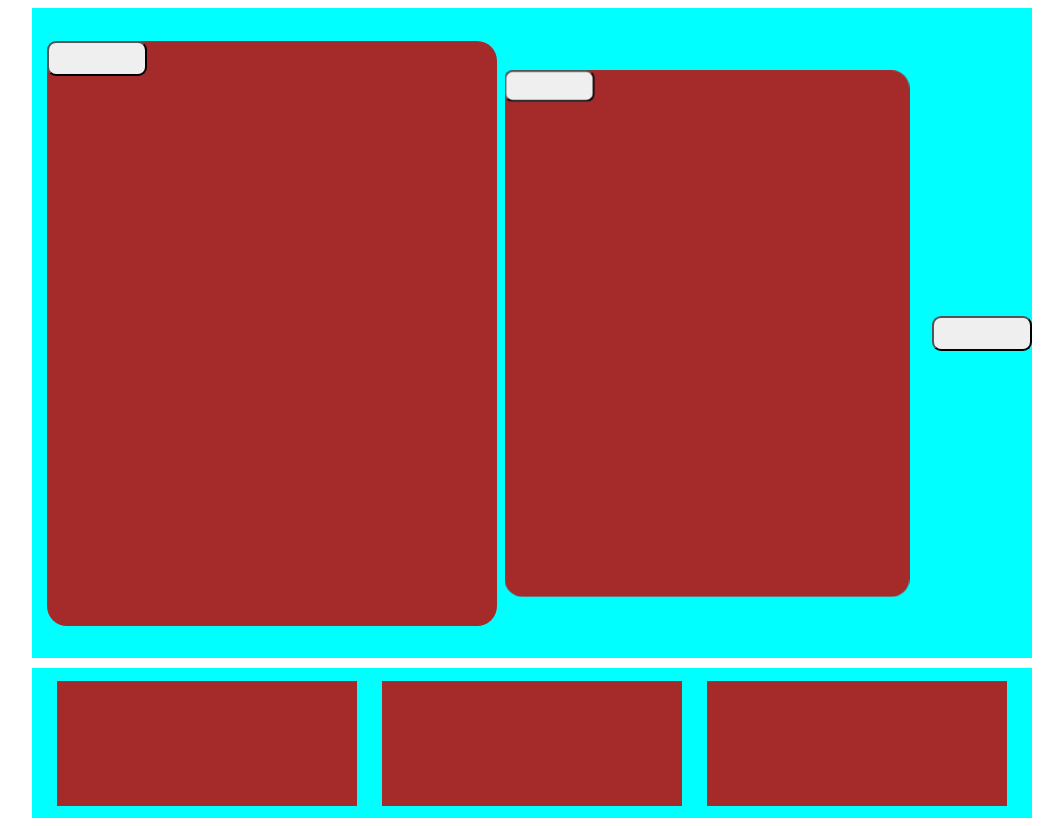
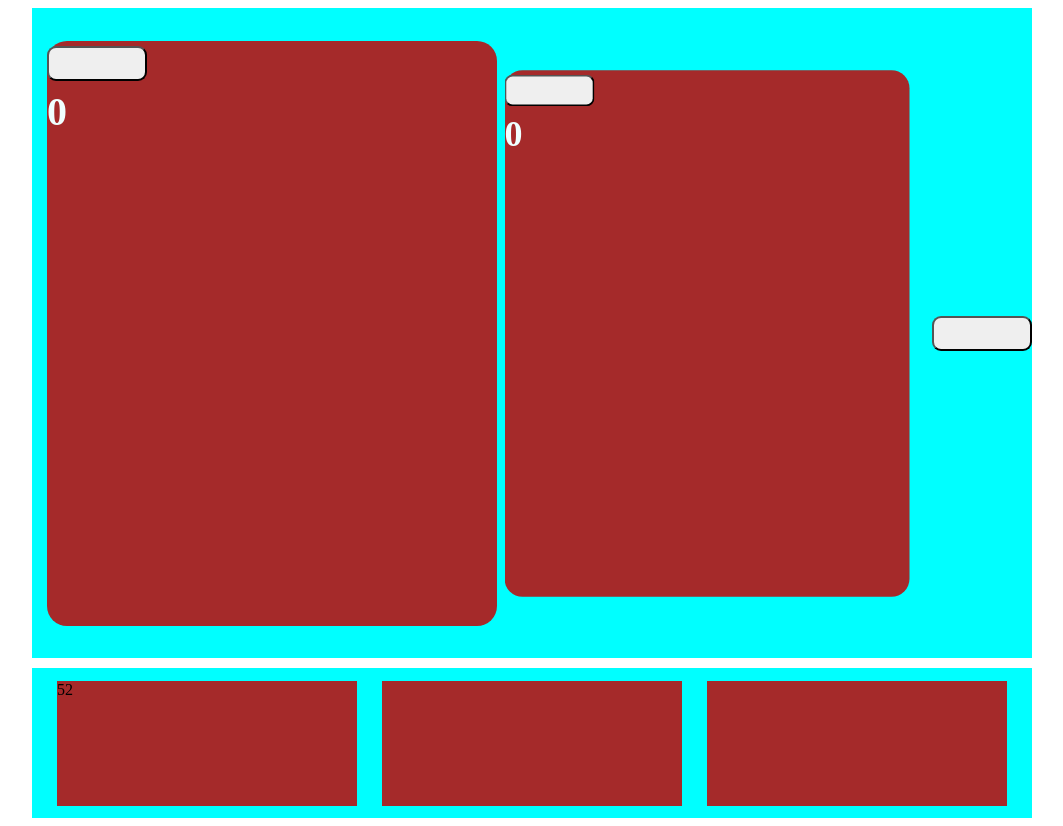
Before and after one commit to SirGraybon/black_jack_attack, a React (Vite) app: page / in a window 1280 px wide. Shown: the whole page, without its empty margins (108-1171 px from the left). Built offline with nearby package versions, Linux system fonts and the light colour scheme.

Commit message:
adds animation for taking damage

```diff
--- a/src/components/Dealer.jsx
+++ b/src/components/Dealer.jsx
@@ -1,11 +1,13 @@
 import "../styles/dealer.css"
-
+import shareState from "../state/StateContext"
 
 
 export const Dealer = function(){
+
+  const {drawCard, deck} = shareState()
 return(
   <div className="dealerComponent">
-    <div className="deck"></div>
+    <div className="deck" onClick={() => drawCard()}>{deck.length}</div>
     <div className="dealer"></div>
     <div className="burnPile"></div>
 
--- a/src/components/PlayArea.jsx
+++ b/src/components/PlayArea.jsx
@@ -1,36 +1,34 @@
 import React, { useState } from "react";
 import "../styles/playArea.css";
-import { motion } from "framer-motion";
+import { color, motion } from "framer-motion";
 import shareState from "../state/StateContext";
 
+const PlayArea = function () {
 
-const PlayArea = function () {
-  ////////////////DATA//////////////////////////////
-  const players = [{ playerId: 1 }, { playerId: 2 }];
   ///////////////STATE//////////////////////////////
-  const {turn, damage, takeDamage} = shareState()
+  const { turn, damage, takeDamage, players } = shareState();
   // const [turn, setTurn] = useState(1);
   // const [damage, setDamage] = useState(false)
   //////////////FUNCTIONs//////////////////////////
-  const handleClick = function(){
-    turn === 1 ? setTurn(2) : setTurn(1)
-  }
-  const attack = function(){
-    setDamage(true)
+  const handleClick = function () {
+    turn === 1 ? setTurn(2) : setTurn(1);
+  };
+  const attack = function () {
+    setDamage(true);
     setTimeout(() => {
-      setDamage(false)
-
+      setDamage(false);
     }, 500);
-  }
+  };
 
   /////////////ANIMATIONs//////////////////////////
   const animation = {
+    initial: {},
+    animate: {
+      scale: 0.7,
+      backgroundColor: "blue"
 
-
-
-      animate: damage &&{y: +100, transition: {duration: 0.1, type: "spring", dampening: 2, stiffness: 125 }}
-
-  }
+      },
+    }
 
 
   return (
@@ -38,20 +36,28 @@ const PlayArea = function () {
       {players.map((player) => {
         return (
           <motion.div
-
             key={player.playerId}
-            style={turn === player.playerId ? { scale: 1, x: +15 } : { scale: 0.9 }}
+            style={
+              turn === player.playerId ? { scale: 1, x: +15 } : { scale: 0.9 }
+            }
             variants={animation}
             initial="initial"
-            animate="animate"
+            animate={damage === player.playerId ? "animate" : "initial"}
             className="player"
           >
-            <button className="attack" onClick={()=> takeDamage()}></button>
+            <div className="hand">
+            <button
+              className="attack"
+              onClick={() => takeDamage(player.playerId)}
+              ></button>
+              {player.hand}
+
+              </div>
           </motion.div>
         );
       })}
 
-      <button className="attack" onClick={()=> handleClick()}/>
+      <button className="attack" onClick={() => handleClick()} />
     </div>
   );
 };
--- a/src/state/StateContext.jsx
+++ b/src/state/StateContext.jsx
@@ -5,14 +5,23 @@ const StateContext = createContext(defaultState);
 export const StateProvider = ({ children }) => {
 const [state, dispatch] = useReducer(reducer, defaultState);
 
-const takeDamage = function(){
-  console.log("done")
-  dispatch({type: "TAKE_DAMAGE", payload: true})
+const takeDamage = function(id){
+  dispatch({type: "TAKE_DAMAGE", payload: id})
+  console.log(state.damage)
   setTimeout(() => {
     console.log(" and done")
-    dispatch({type: "TAKE_DAMAGE", payload: false})
+    console.log(state.damage)
+    dispatch({type: "TAKE_DAMAGE", payload: 0})
 
   }, 500);
+}
+
+const drawCard = function(){
+  const i = Math.floor(Math.random() * state.deck.length)
+  console.log(i)
+  const drawnCard = state.deck[i]
+
+
 }
 
 
@@ -21,8 +30,11 @@ const takeDamage = function(){
   ////////////////////EXPORT FOR FUNCTIONs & STATE////////////////////////////////////////////////////////////
   const value = {
     takeDamage,
+    drawCard,
     damage: state.damage,
-    turn: state.turn
+    turn: state.turn,
+    players: state.players,
+    deck: state.deck
   };
 
   return (
--- a/src/state/state.js
+++ b/src/state/state.js
@@ -1,9 +1,15 @@
-
-
+const players = [
+  { playerId: 1, hand: 0 },
+  { playerId: 2, hand: 0 },
+];
+////
+const cards = [1,2,3,4,5,6,7,8,9,10,11,12,13, 1,2,3,4,5,6,7,8,9,10,11,12,13, 1,2,3,4,5,6,7,8,9,10,11,12,13, 1,2,3,4,5,6,7,8,9,10,11,12,13]
 
 export const defaultState = {
   turn: 1,
   damage: false,
+  players: players,
+  deck: cards,
 
 }
 ////////////////////REDUCER SWITCH CASEs////////////////////////////////////////////////////////////
--- a/src/styles/dealer.css
+++ b/src/styles/dealer.css
@@ -17,6 +17,7 @@
   background-color: brown;
   width: 300px;
   height: 125px;
+  cursor: pointer;
 }
 .burnPile {
   background-color: brown;
--- a/src/styles/playArea.css
+++ b/src/styles/playArea.css
@@ -20,3 +20,11 @@
   height: 35px;
   border-radius: 9px;
 }
+
+.hand{
+  width: 100px;
+  height: 100px;
+  font-size: 30pt;
+  font-weight: bold;
+  color: azure;
+}
```
